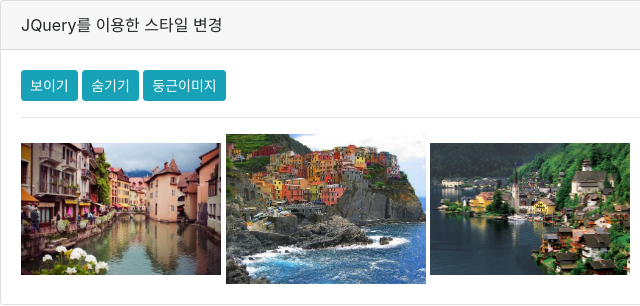
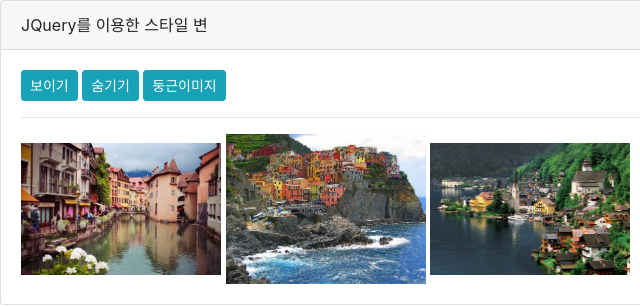
Before and after one commit to kangyun9957/javascript, a plain HTML site: page jquery/exam03_style.html in a window 1280 px wide. Shown: the full height of the page, 0-640 px from the left. Drawn offline with nearby package versions, Linux system fonts and the light colour scheme.

Commit message:
내용 수정

```diff
--- a/jquery/exam03_style.html
+++ b/jquery/exam03_style.html
@@ -23,7 +23,7 @@
 <body>
     <div class="card">
         <div class="card-header">
-            JQuery를 이용한 스타일 변경
+            JQuery를 이용한 스타일 변
         </div>
 
         <div class="card-body">
```
